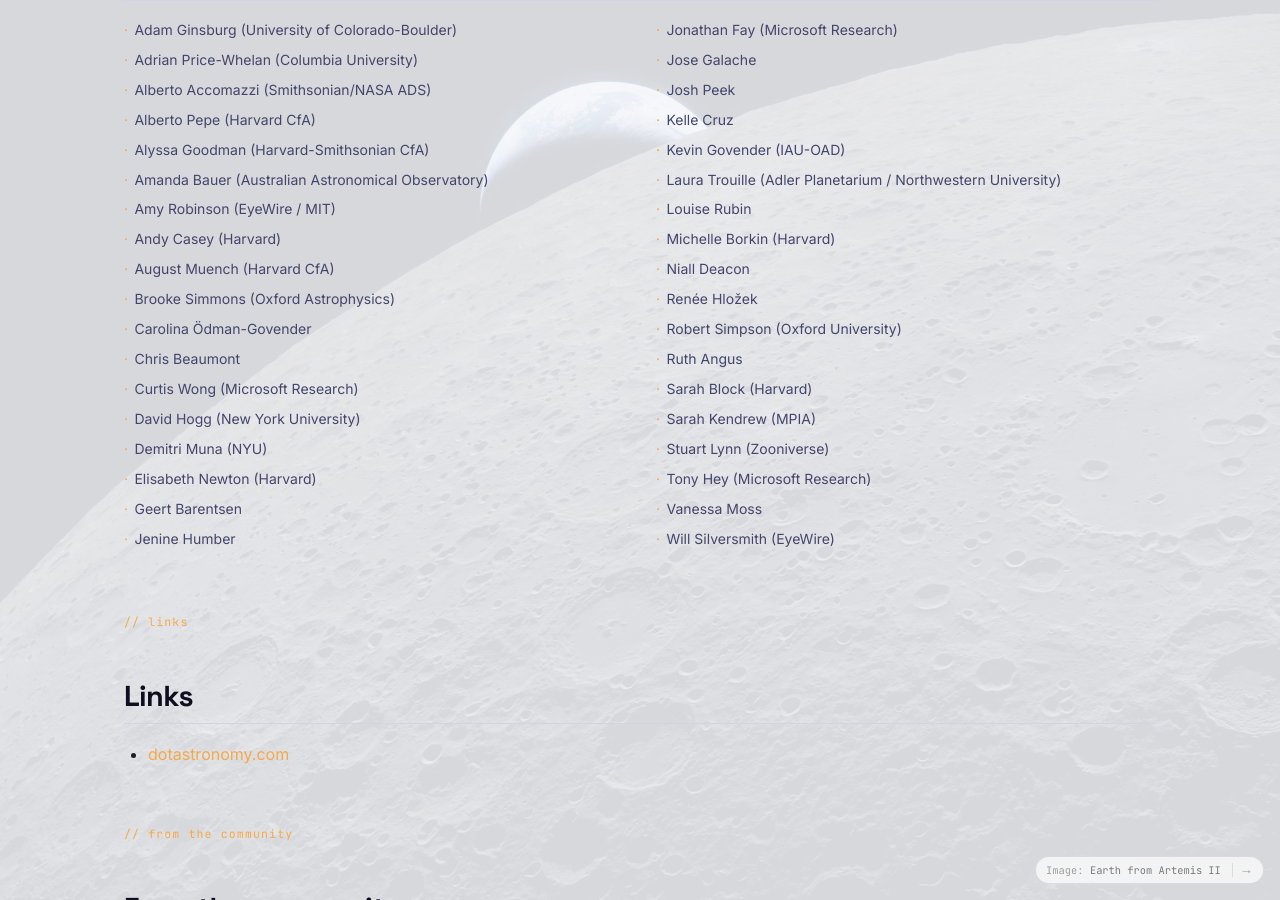
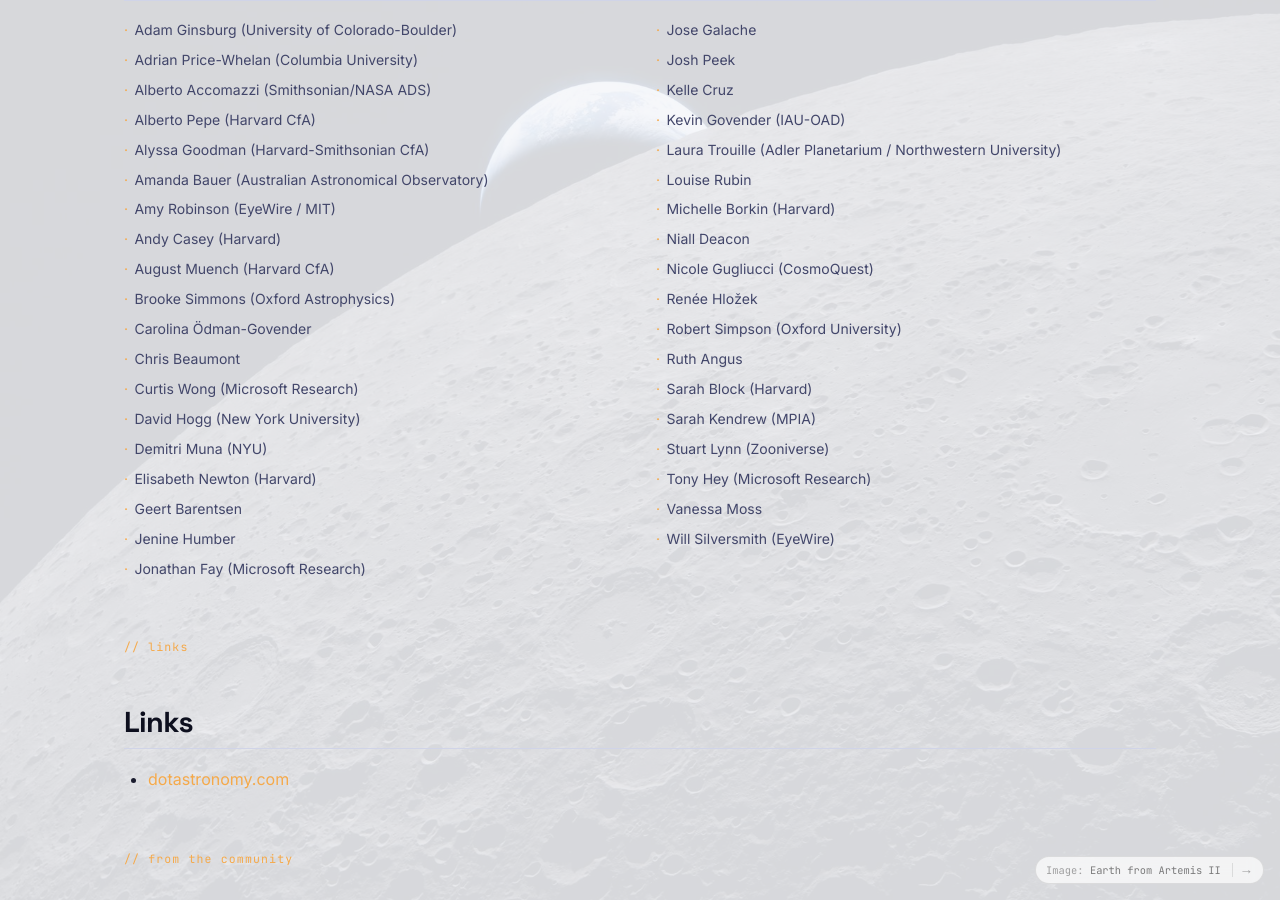
Before and after one commit to dotastro/dotastrosite, a Jekyll site: the page built from events/five/index.md, in a window 1280 px wide and 900 px high, scrolled down 2776 px. Built offline with Jekyll 4.4.1, drawn with Linux system fonts in a browser that asks for light colours.

Commit message:
Add Nicole Gugliucci to .Astronomy 5 participants (closes #3)

```diff
--- a/_data/events/five.yml
+++ b/_data/events/five.yml
@@ -187,6 +187,8 @@
   affiliation: Harvard
 - name: Niall Deacon
   bluesky: nialldeacon.com
+- name: Nicole Gugliucci
+  affiliation: CosmoQuest
 - name: Renée Hložek
 - name: Robert Simpson
   affiliation: Oxford University
```
